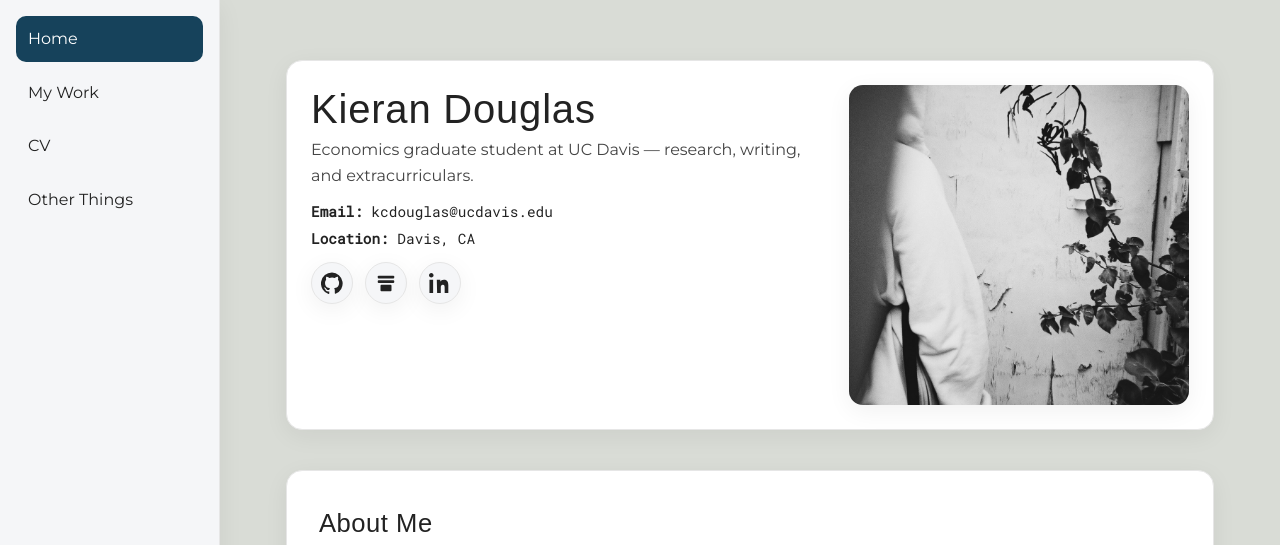
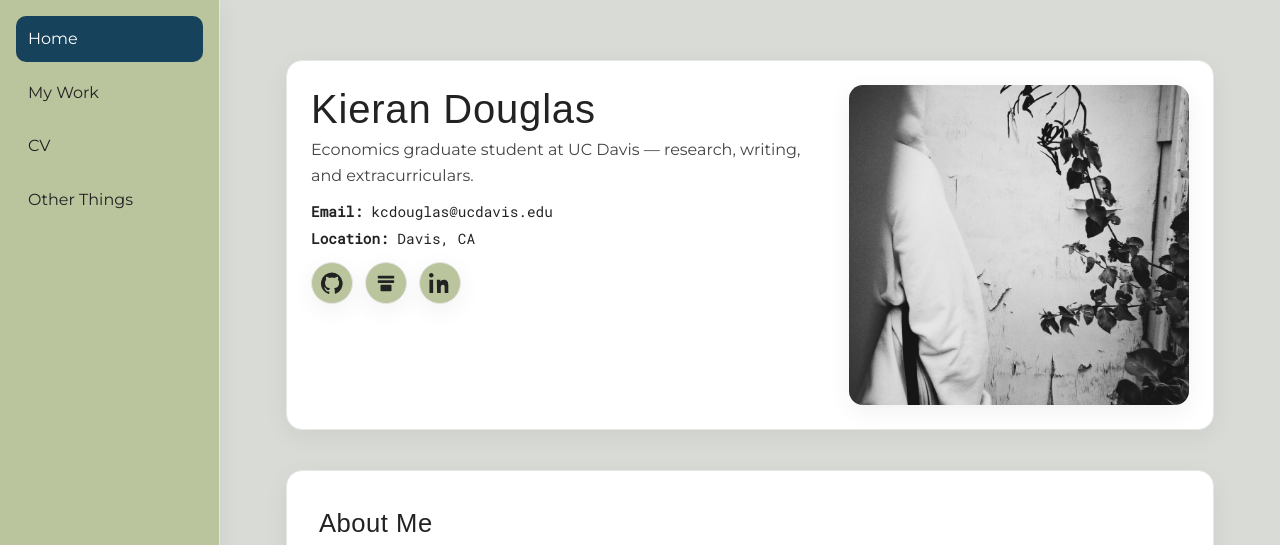
Before and after one commit to KieranCDouglas/kierancdouglas.github.io, a Jekyll site: the page built from index.md, in a window 1280 px wide and 1259 px high. Shown: the top 545 px of the window. Built offline with Jekyll 4.4.1, drawn with Linux system fonts in a browser that asks for light colours; some web fonts are replaced; grey boxes are pictures that could not be loaded.

Commit message:
Update style.css

```diff
--- a/assets/css/style.css
+++ b/assets/css/style.css
@@ -21,7 +21,7 @@ svg { fill: currentColor; }
   --text: #222222;
   --muted: #6f6f6f;
   --surface: #ffffff;   /* cards/content */
-  --surface-2: #f5f6f8; /* sidebar/track */
+  --surface-2: #BAC49D; /* sidebar/track */
   --border: #e6e6e6;
 
   /* Accent for buttons/toggle in LIGHT */
```
